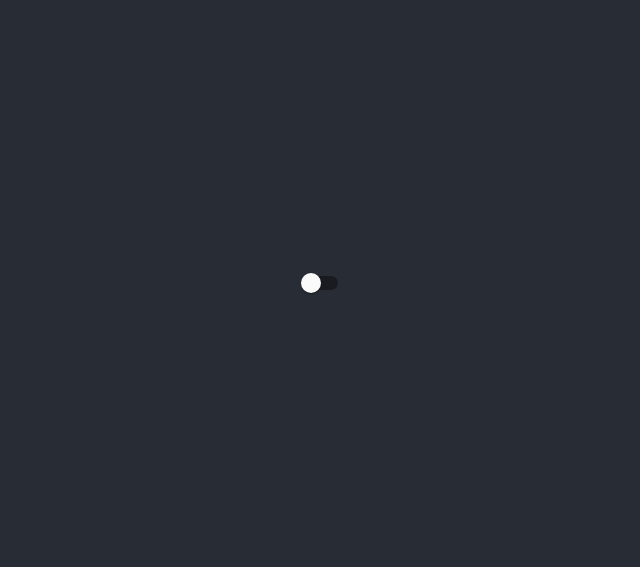
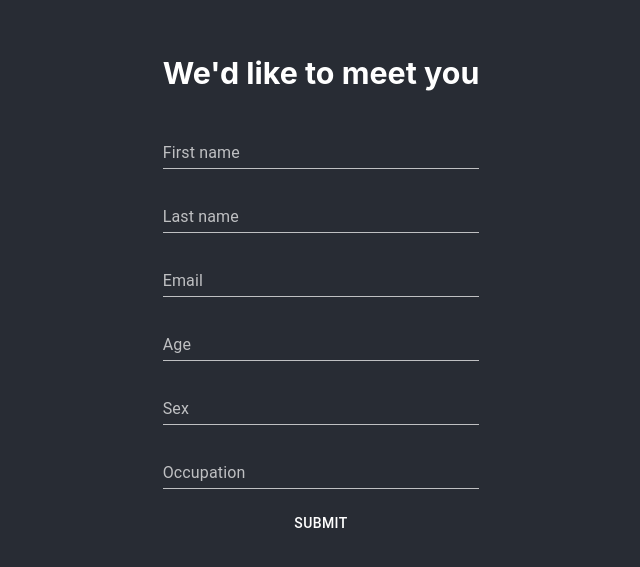
Before and after one commit to silvana30/EyeTracking, a React (Create React App) app in the folder eye-tracking-webapp/: page /userData in a window 1280 px wide. Shown: the part 117-684 px from the top of the page, without its empty margins (319-959 px from the left). Built offline with nearby package versions, Linux system fonts and the light colour scheme.

Commit message:
user data form

```diff
--- a/eye-tracking-webapp/package.json
+++ b/eye-tracking-webapp/package.json
@@ -8,6 +8,7 @@
     "@testing-library/react": "^11.2.6",
     "@testing-library/user-event": "^12.8.3",
     "axios": "^0.21.1",
+    "formik": "^2.2.6",
     "react": "^17.0.2",
     "react-dom": "^17.0.2",
     "react-router-dom": "^5.2.0",
--- a/eye-tracking-webapp/src/App.css
+++ b/eye-tracking-webapp/src/App.css
@@ -28,6 +28,10 @@
   color: #61dafb;
 }
 
+.MuiFormLabel-root {
+  color: white;
+}
+
 @keyframes App-logo-spin {
   from {
     transform: rotate(0deg);
--- /dev/null
+++ b/eye-tracking-webapp/src/CustomTheme.js
@@ -0,0 +1,9 @@
+import {createMuiTheme} from '@material-ui/core'
+
+const theme = createMuiTheme({
+  palette: {
+    type: 'dark',
+  },
+})
+
+export default theme
--- a/eye-tracking-webapp/src/pages/HomePage.jsx
+++ b/eye-tracking-webapp/src/pages/HomePage.jsx
@@ -1,17 +1,29 @@
+import {Button, makeStyles} from '@material-ui/core'
 import React from 'react'
-import {Button} from '@material-ui/core'
 import { useHistory } from 'react-router-dom'
 
+const useStyles = makeStyles(theme => ({
+  wrapper: {
+    display: 'flex',
+    flexDirection: 'column'
+  },
+  btn: {
+
+  }
+}))
 
 const HomePage = () => {
   const history = useHistory()
+
+  const classes = useStyles()
 
   const goToForm = () => {
     history.push('/userData')
   }
   return (
-    <div>
-      <Button onClick={()=>goToForm()}>Proceed</Button>
+    <div className={classes.wrapper}>
+      <h1>Welcome!</h1>
+      <Button onClick={() => goToForm()} >Proceed</Button>
     </div>
   )
 }
--- a/eye-tracking-webapp/src/pages/UserDataPage.jsx
+++ b/eye-tracking-webapp/src/pages/UserDataPage.jsx
@@ -1,7 +1,78 @@
+import {Button, makeStyles, TextField} from '@material-ui/core'
+import {Form, Formik} from 'formik'
+
+const useStyles = makeStyles(theme => ({
+  form: {
+    display: 'flex',
+    flexDirection: 'column',
+  },
+  input: {
+    marginBottom: '1rem'
+  }
+}))
 const UserDataPage = () => {
+  const classes = useStyles()
+
   return (
     <div>
-      buna
+      <h3>We'd like to meet you</h3>
+      <Formik
+        initialValues={{
+          firstName: '',
+          lastName: '',
+          email: '',
+          age: 0,
+          sex: 'M',
+          occupation: ''
+        }}
+        onSubmit={async (values) => {
+          await new Promise((r) => setTimeout(r, 500));
+          alert(JSON.stringify(values, null, 2));
+        }}
+      >
+        <Form className={classes.form}>
+          <TextField
+            id='firstName'
+            name='firstName'
+            label='First name'
+            className={classes.input}
+          />
+          <TextField
+            id='lastName'
+            name='lastName'
+            label='Last name'
+            className={classes.input}
+          />
+          <TextField
+            id='email'
+            name='email'
+            label='Email'
+            type='email'
+            className={classes.input}
+          />
+          <TextField
+            id='age'
+            name='age'
+            label='Age'
+            type='number'
+            className={classes.input}
+          />
+          <TextField
+            id='sex'
+            name='sex'
+            label='Sex'
+            className={classes.input}
+          />
+          <TextField
+            id='occupation'
+            name='occupation'
+            label='Occupation'
+            multiline
+            className={classes.input}
+          />
+          <Button type='submit'>Submit</Button>
+        </Form>
+      </Formik>
     </div>
   )
 }
```
Also changed, not shown: eye-tracking-webapp/src/App.js (+5 -2 lines), 2 other files (tests, documents, lock files or other folders).
